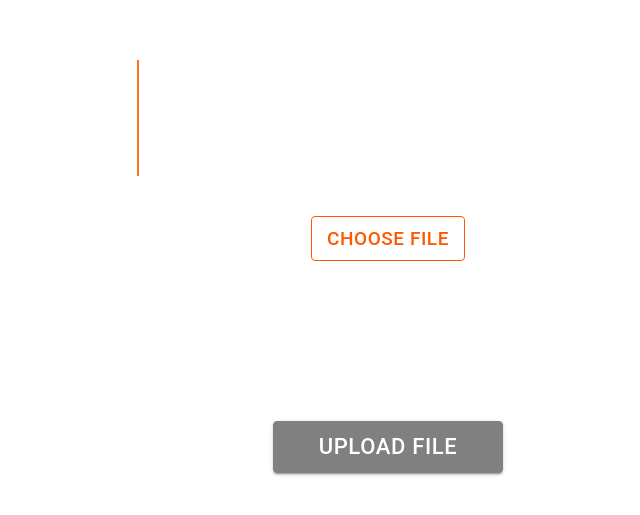
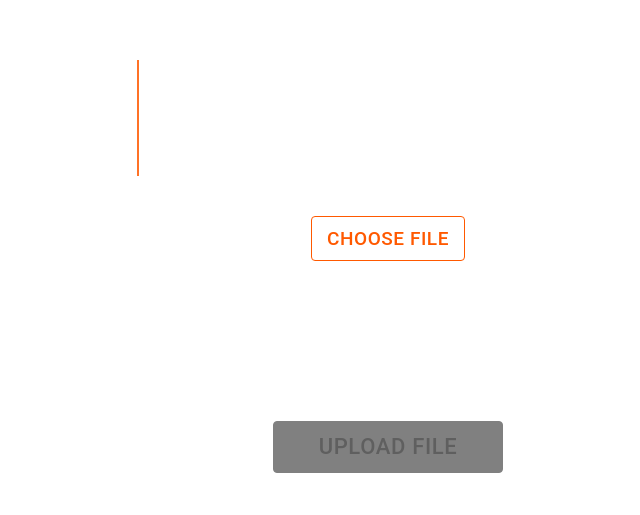
Before and after one commit to iamalanxue/thomseon-reuters, a React (Create React App) app: page / in a window 1280 px wide. Shown: the part 135-650 px from the top of the page, without its empty margins (252-892 px from the left). Built offline with nearby package versions, Linux system fonts and the light colour scheme.

Commit message:
added disablitiy feature to button

```diff
--- a/src/containers/Upload.tsx
+++ b/src/containers/Upload.tsx
@@ -93,7 +93,7 @@ const Upload = () => {
 
           {result == "" ?
           <div className='gray-button'>
-          <Button variant="contained" component="label" onClick={handleUpload}>
+          <Button variant="contained" component="label" onClick={handleUpload} disabled={file ? false : true}>
               Upload File
           </Button>
           </div>
```
